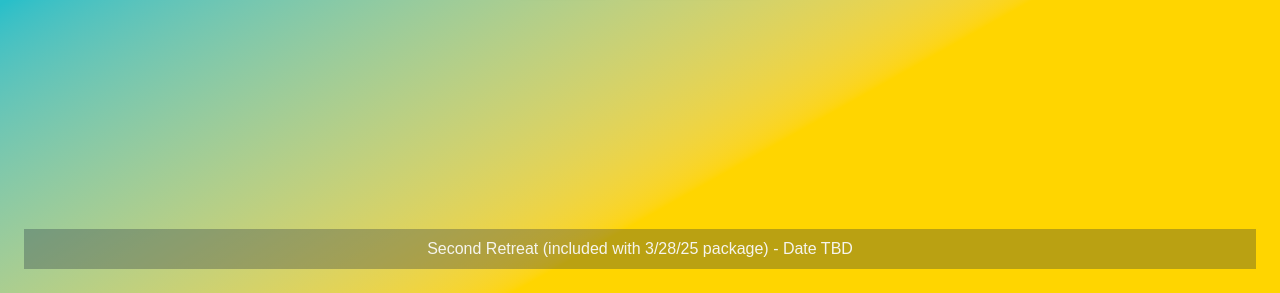
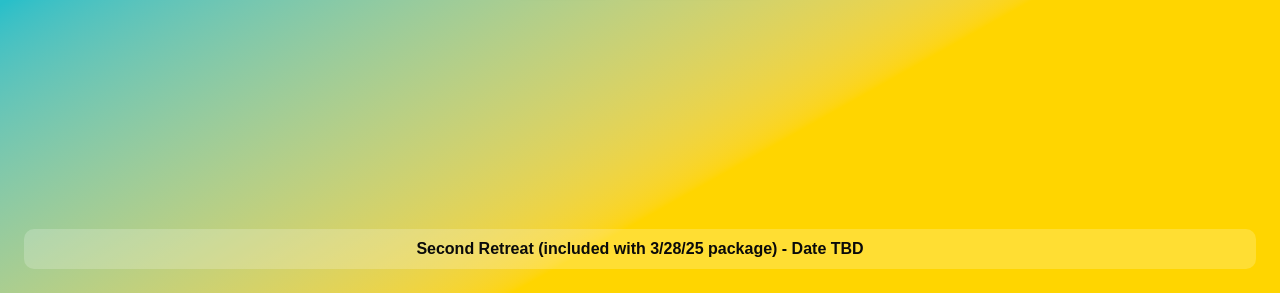
Before and after one commit to mweitzen/ohio-awareness, a website built with Vite: page index.html in a window 1280 px wide. Shown: the part 507-800 px from the top of the page. Built offline with nearby package versions, Linux system fonts and the light colour scheme; files whose address does not match are found by name.

Commit message:
styling footer

```diff
--- a/index.html
+++ b/index.html
@@ -61,10 +61,10 @@
           </div>
         </div>
       </div>
-      <div class="text-center bg-slate-800/30 py-2 px-4 font-medium">
-        <span class="text-xl font-medium sm:text-base sm:font-normal">
-          Second Retreat
-        </span>
+      <div
+        class="text-center bg-white/20 rounded-lg text-card-foreground py-2 px-4 font-semibold"
+      >
+        <span class="text-xl sm:text-base"> Second Retreat </span>
         <span class="sm:hidden">
           <br />
         </span>
```
